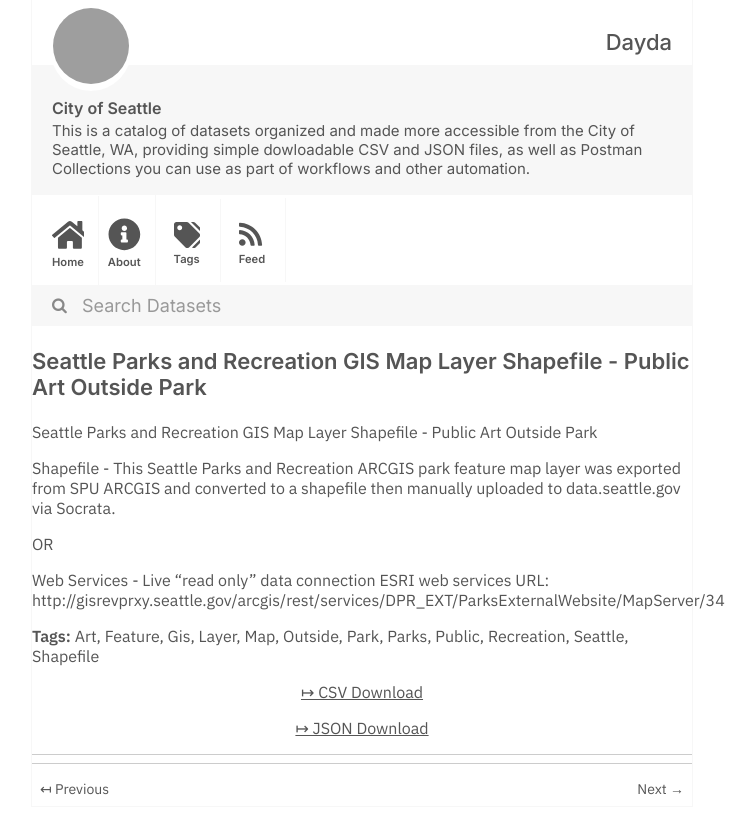
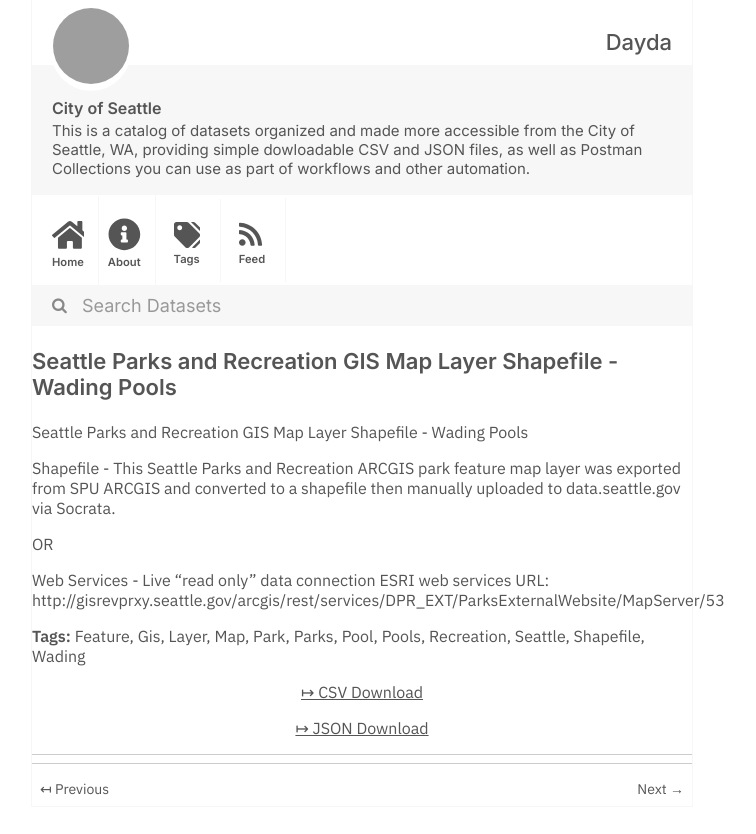
Before and after one commit to dayda-entities/city-of-seattle, a Jekyll site: the page built from _posts/2020-11-10-seattle-parks-and-recreation-g.md, in a window 1280 px wide, cut to the strip 0-834 px from the top of the page. Shown: the whole strip, without its empty margins (278-1034 px from the left). Built offline with Jekyll 4.4.1, drawn with Linux system fonts in a browser that asks for light colours; grey boxes are pictures that could not be loaded.

Commit message:
Publish Data

```diff
--- a/_posts/2020-11-10-seattle-parks-and-recreation-g.md
+++ b/_posts/2020-11-10-seattle-parks-and-recreation-g.md
@@ -1,35 +1,33 @@
 ---
-title: Seattle Parks and Recreation GIS Map Layer Shapefile - Public Art Outside Park
-created: '2020-11-10T17:00:01.481483'
-modified: '2020-11-10T17:00:01.481491'
+title: Seattle Parks and Recreation GIS Map Layer Shapefile - Wading Pools
+created: '2020-11-10T17:00:05.664806'
+modified: '2020-11-10T17:00:05.664814'
 state: active
 type: dataset
 tags:
-  - Art
   - Feature
   - Gis
   - Layer
   - Map
-  - Outside
   - Park
   - Parks
-  - Public
+  - Pool
+  - Pools
   - Recreation
   - Seattle
   - Shapefile
+  - Wading
 groups:
   - Local Government
-csv_url: 'https://data.seattle.gov/api/views/mcca-4fpb/rows.csv?accessType=DOWNLOAD'
-json_url: 'https://data.seattle.gov/api/views/mcca-4fpb/rows.json?accessType=DOWNLOAD'
+csv_url: 'https://data.seattle.gov/api/views/q9rk-mk36/rows.csv?accessType=DOWNLOAD'
+json_url: 'https://data.seattle.gov/api/views/q9rk-mk36/rows.json?accessType=DOWNLOAD'
 layout: post
 
 ---
-Seattle Parks and Recreation GIS Map Layer Shapefile - Public Art Outside Park
+Seattle Parks and Recreation GIS Map Layer Shapefile - Wading Pools
 
-Shapefile - This Seattle Parks and Recreation ARCGIS park feature map layer was exported from SPU ARCGIS and
-converted to a shapefile then manually uploaded to data.seattle.gov via Socrata.
+Shapefile - This Seattle Parks and Recreation ARCGIS park feature map layer was exported from SPU ARCGIS and converted to a shapefile then manually uploaded to data.seattle.gov via Socrata.
 
 OR
 
-Web Services - Live "read only" data connection ESRI web services URL:
-http://gisrevprxy.seattle.gov/arcgis/rest/services/DPR_EXT/ParksExternalWebsite/MapServer/34
+Web Services - Live "read only" data connection ESRI web services URL: http://gisrevprxy.seattle.gov/arcgis/rest/services/DPR_EXT/ParksExternalWebsite/MapServer/53
```
